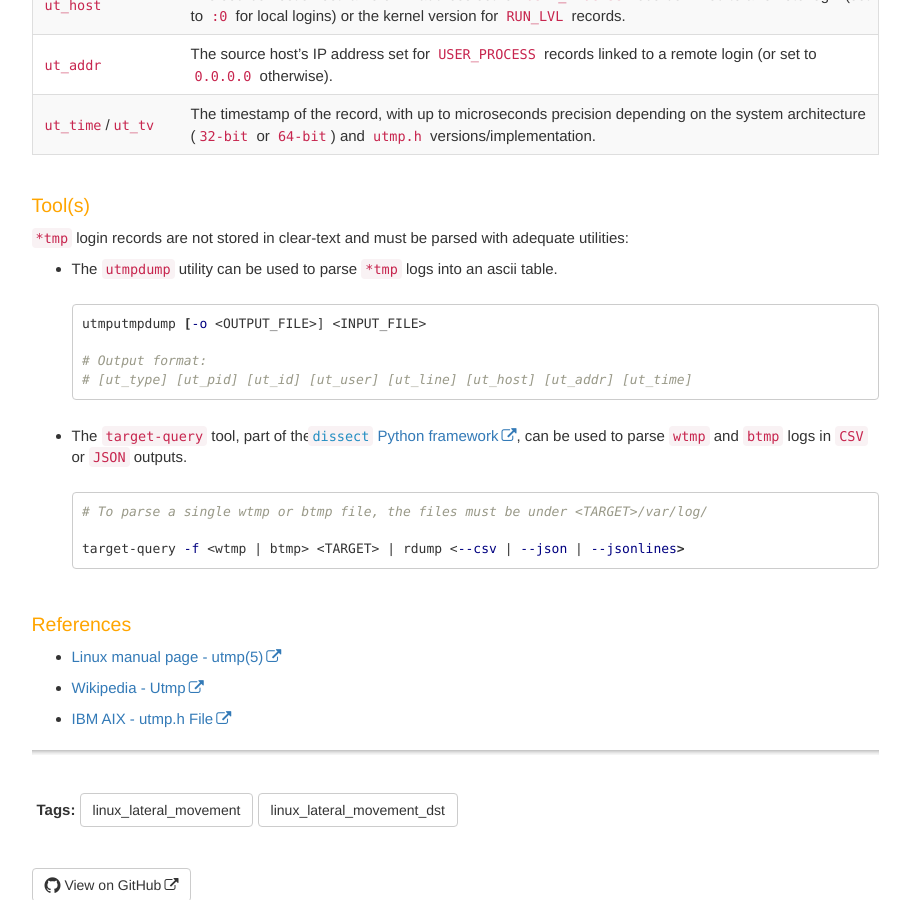
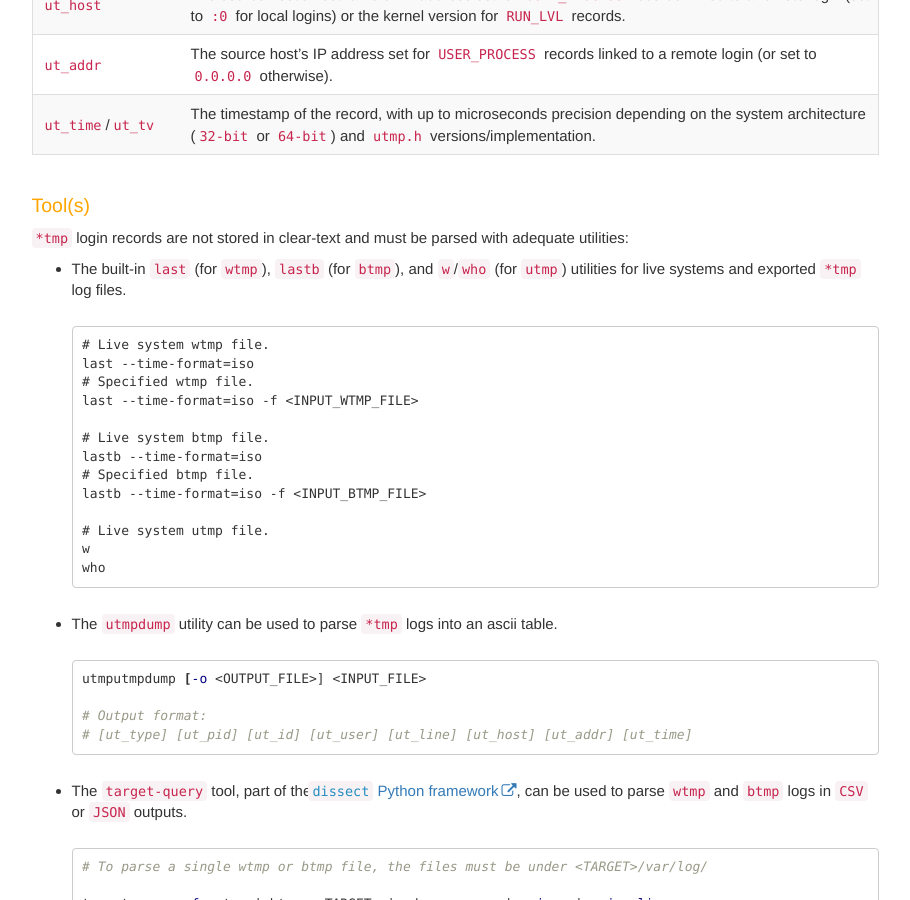
Before and after one commit to Qazeer/artefacts.help, a Jekyll site: the page built from pages/linux/utmp_wtmp_btmp.md, in a window 1280 px wide and 900 px high, scrolled down 2000 px. Shown: the whole window, without its empty margins (331-1241 px from the left). Built offline with Jekyll 4.4.1, drawn with Linux system fonts in a browser that asks for light colours; comment, search, counter and statistics services are not loaded.

Commit message:
[Artefact] Linux wtmp/btmp - last & lastb utilities

````diff
--- a/pages/linux/utmp_wtmp_btmp.md
+++ b/pages/linux/utmp_wtmp_btmp.md
@@ -65,6 +65,25 @@ and may vary between distributions and `utmp.h` versions/implementations.
 `*tmp` login records are not stored in clear-text and must be parsed with
 adequate utilities:
 
+  - The built-in `last` (for `wtmp`), `lastb` (for `btmp`), and `w`/`who`
+    (for `utmp`) utilities for live systems and exported `*tmp` log files.
+
+    ```
+    # Live system wtmp file.
+    last --time-format=iso
+    # Specified wtmp file.
+    last --time-format=iso -f <INPUT_WTMP_FILE>
+
+    # Live system btmp file.
+    lastb --time-format=iso
+    # Specified btmp file.
+    lastb --time-format=iso -f <INPUT_BTMP_FILE>
+
+    # Live system utmp file.
+    w
+    who
+    ```
+
   - The `utmpdump` utility can be used to parse `*tmp` logs into an ascii
     table.
 
````
